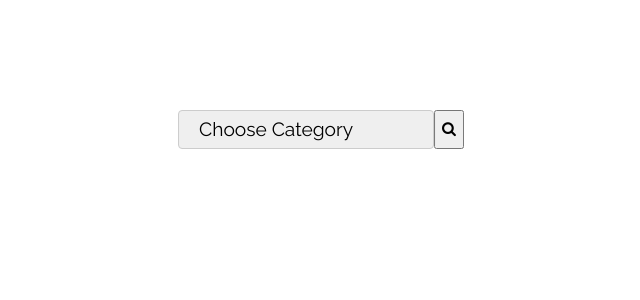
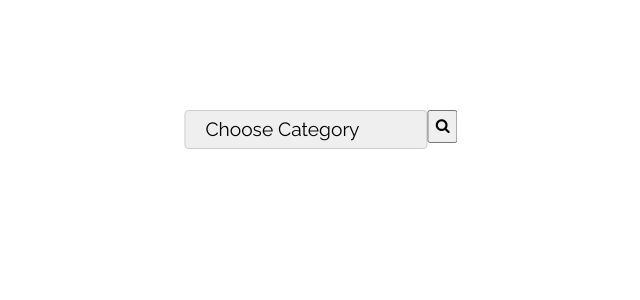
Before and after one commit to SolbiChoi/TeamProject, a Django app: page / in a window 1280 px wide. Shown: the part 603-903 px from the top of the page, without its empty margins (319-959 px from the left). Run offline with Django 3.2, Linux system fonts and the light colour scheme.

Commit message:
commit web

```diff
--- a/templates/main_home.html
+++ b/templates/main_home.html
@@ -29,7 +29,7 @@
 
 select {
   appearance: none; -webkit-appearance: none; -moz-appearance: none;
-  width:20vw; height:auto; font-size:1.5vw;
+  width:19vw; height:auto; font-size:1.5vw;
   border:1px solid #ccc; color: black;
   no-repeat 95% 50%; border-radius:4px;
   }
@@ -89,7 +89,9 @@
               <option value="Donation">기부·후원</option>
               <option value="Meeting">모임</option>
             </select>
-          <button type="submit"><i class="fa fa-search"></i></button>
+          <div class="absolute top-4 right-2">
+            <button class="h-10 w-20 text-white rounded-lg bg-red-500 hover:bg-red-600"><i class="fa fa-search"></i></button>
+          </div>
         </div>
       </form>
   </div>
```
